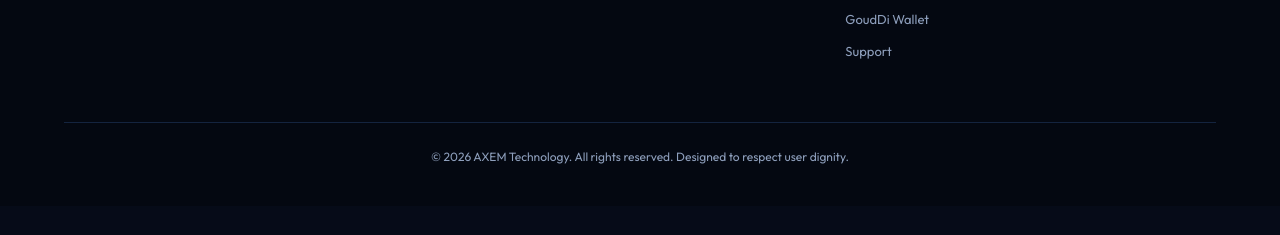
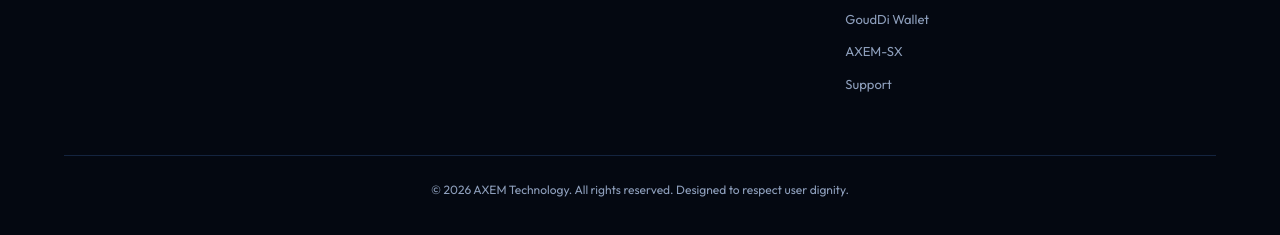
Before and after one commit to DonX/taxem-app, a plain HTML site: page index.html in a window 1280 px wide. Shown: the part 4746-4981 px from the top of the page. Before the commit the page ends 4952 px from the top, so only its background shows below. Drawn offline with nearby package versions, Linux system fonts and the light colour scheme.

Commit message:
Update support contact links in footer

```diff
--- a/index.html
+++ b/index.html
@@ -442,7 +442,8 @@ Quebec Tax Owed:   $4,874.00
                 <a href="#philosophy">Mission</a>
                 <a href="https://golda.global" target="_blank" rel="noopener">Golda.global</a>
                 <a href="https://gouddi.app" target="_blank" rel="noopener">GoudDi Wallet</a>
-                <a href="mailto:contact@axem.tech">Support</a>
+                 <a href="https://axem-sx.org" target="_blank" re="noopener">AXEM-SX</a>
+                <a href="mailto:goldaxem@gmail.com">Support</a>
             </div>
             <div class="footer-copyright">
                 <p>&copy; 2026 AXEM Technology. All rights reserved. Designed to respect user dignity.</p>
```
